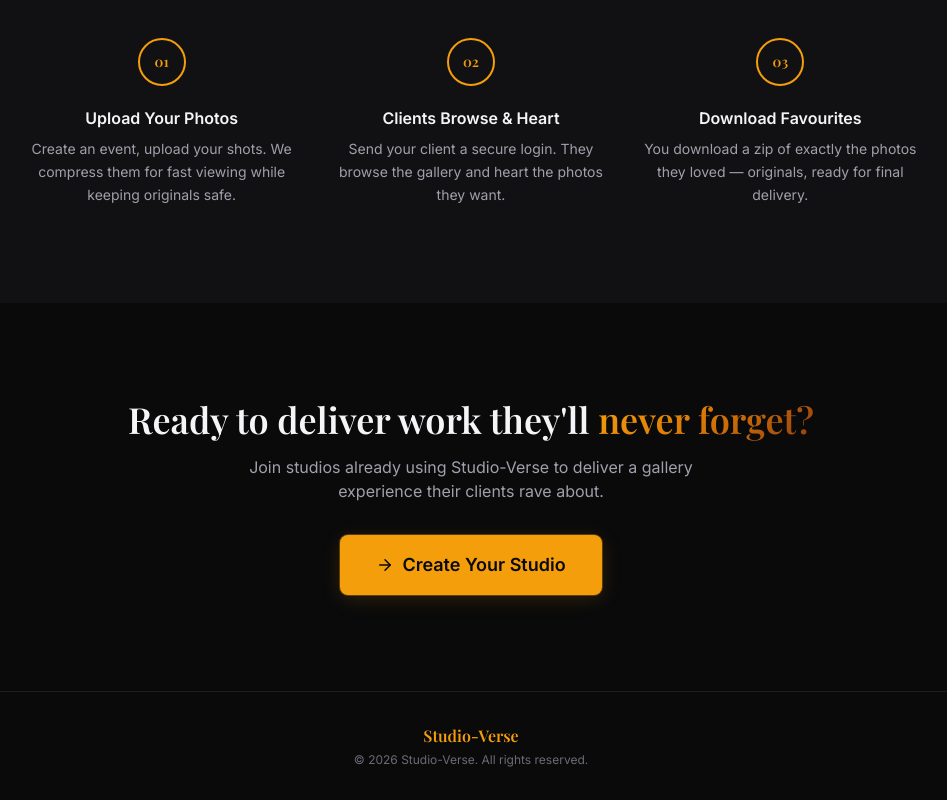
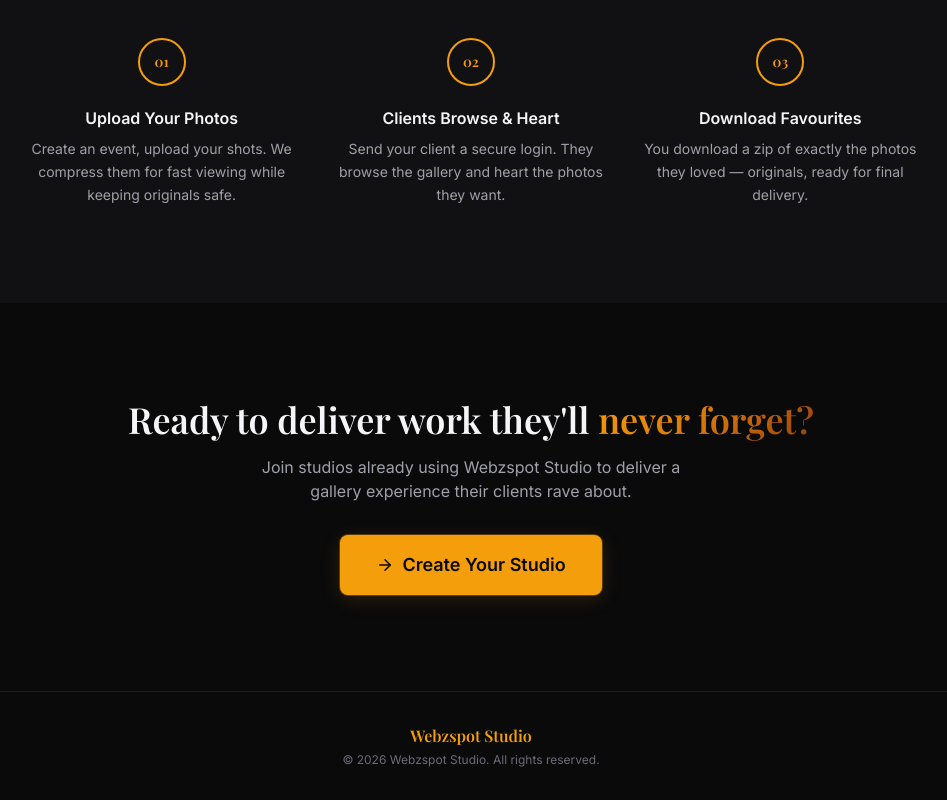
Before and after one commit to Dev-Panda-Software-Solutions/Webzspot-Studio-Verse-Frontend, a React (Vite) app: page / in a window 1280 px wide. Shown: the part 1508-2308 px from the top of the page, without its empty margins (169-1116 px from the left). Built offline with nearby package versions, Linux system fonts and the light colour scheme; a web font is replaced by a local one.

Commit message:
Rename brand to Webzspot Studio

```diff
--- a/index.html
+++ b/index.html
@@ -4,7 +4,7 @@
     <meta charset="UTF-8" />
     <link rel="icon" type="image/svg+xml" href="/favicon.svg" />
     <meta name="viewport" content="width=device-width, initial-scale=1.0" />
-    <title>Studio-Verse — Photo Delivery Platform</title>
+    <title>Webzspot Studio - Photo Delivery Platform</title>
     <link rel="preconnect" href="https://fonts.googleapis.com" />
     <link rel="preconnect" href="https://fonts.gstatic.com" crossorigin />
     <link href="https://fonts.googleapis.com/css2?family=Inter:wght@300;400;500;600;700&family=Playfair+Display:ital,wght@0,400;0,600;0,700;1,400;1,600&display=swap" rel="stylesheet" />
--- a/src/components/gallery/WatermarkOverlay.jsx
+++ b/src/components/gallery/WatermarkOverlay.jsx
@@ -6,7 +6,7 @@
   if (!src) return (
     <div className={`absolute inset-0 flex items-center justify-center pointer-events-none select-none`}>
       <span className={`font-display italic text-white/20 ${size === 'lg' ? 'text-2xl' : 'text-sm'} no-select`}>
-        Studio-Verse
+        Webzspot Studio
       </span>
     </div>
   )
--- a/src/components/layout/SidebarNav.jsx
+++ b/src/components/layout/SidebarNav.jsx
@@ -96,7 +96,7 @@
               className="font-display font-semibold text-base truncate whitespace-nowrap"
               style={{ color: sb.gold }}
             >
-              Studio-Verse
+              Webzspot Studio
             </motion.span>
           )}
         </AnimatePresence>
--- a/src/pages/Landing.jsx
+++ b/src/pages/Landing.jsx
@@ -78,7 +78,7 @@
           <div className="w-7 h-7 rounded-md bg-gold-500 flex items-center justify-center">
             <Camera size={14} className="text-obsidian-base" />
           </div>
-          <span className="font-display font-semibold text-gold-500">Studio-Verse</span>
+          <span className="font-display font-semibold text-gold-500">Webzspot Studio</span>
         </div>
         <div className="flex items-center gap-3">
           <button onClick={() => navigate('/login')}
@@ -195,7 +195,7 @@
           Ready to deliver work they'll <span className="text-gold-shimmer">never forget?</span>
         </h2>
         <p className="text-[var(--text-secondary)] mb-8 max-w-md mx-auto">
-          Join studios already using Studio-Verse to deliver a gallery experience their clients rave about.
+          Join studios already using Webzspot Studio to deliver a gallery experience their clients rave about.
         </p>
         <GoldButton onClick={() => navigate('/signup')} size="xl" icon={<ArrowRight size={18} />}>
           Create Your Studio
@@ -204,8 +204,8 @@
 
       {/* Footer */}
       <footer className="py-8 px-6 border-t text-center" style={{ borderColor: 'var(--border-subtle)' }}>
-        <p className="font-display text-gold-500 font-semibold">Studio-Verse</p>
-        <p className="text-xs text-[var(--text-tertiary)] mt-1">© 2026 Studio-Verse. All rights reserved.</p>
+        <p className="font-display text-gold-500 font-semibold">Webzspot Studio</p>
+        <p className="text-xs text-[var(--text-tertiary)] mt-1">© 2026 Webzspot Studio. All rights reserved.</p>
       </footer>
     </div>
   )
--- a/src/pages/Login.jsx
+++ b/src/pages/Login.jsx
@@ -88,7 +88,7 @@
           <div className="w-12 h-12 rounded-xl bg-gold-500 flex items-center justify-center mb-3 shadow-gold">
             <Camera size={22} className="text-obsidian-base" />
           </div>
-          <span className="font-display font-semibold text-gold-500 text-xl">Studio-Verse</span>
+          <span className="font-display font-semibold text-gold-500 text-xl">Webzspot Studio</span>
         </div>
 
         <div className="glass rounded-2xl p-8 shadow-elevated">
--- a/src/pages/Signup.jsx
+++ b/src/pages/Signup.jsx
@@ -73,7 +73,7 @@
           <div className="w-12 h-12 rounded-xl bg-gold-500 flex items-center justify-center mb-3 shadow-gold">
             <Camera size={22} className="text-obsidian-base" />
           </div>
-          <span className="font-display font-semibold text-gold-500 text-xl">Studio-Verse</span>
+          <span className="font-display font-semibold text-gold-500 text-xl">Webzspot Studio</span>
         </div>
 
         <div className="glass rounded-2xl p-8 shadow-elevated">
--- a/src/pages/gallery/Gallery.jsx
+++ b/src/pages/gallery/Gallery.jsx
@@ -132,7 +132,7 @@
           ) : (
             <div className="flex items-center gap-2">
               <Camera size={16} className="text-gold-500" />
-              <span className="font-display text-sm text-gold-500">Studio-Verse</span>
+              <span className="font-display text-sm text-gold-500">Webzspot Studio</span>
             </div>
           )}
         </div>
```
Also changed, not shown: 1 other file (tests, documents, lock files or other folders).
